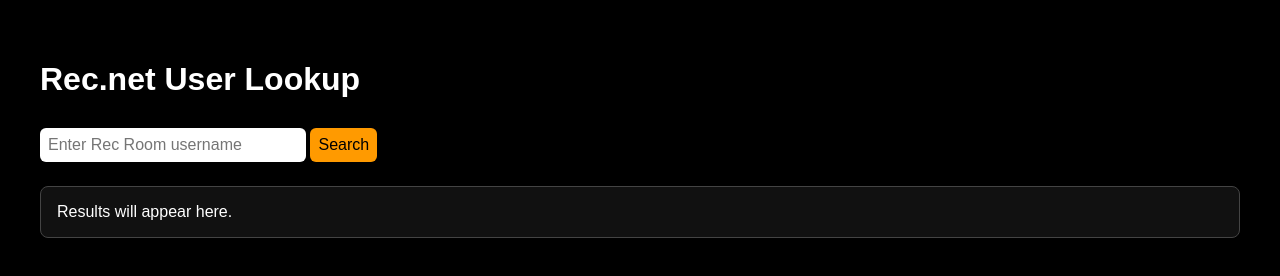
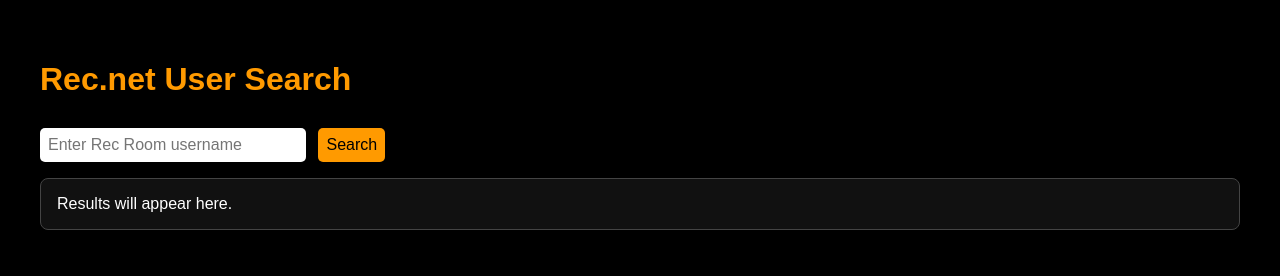
Before and after one commit to Laucs-sudo/RECNETDB, a plain HTML site: page index.html in a window 1280 px wide. Drawn offline with Linux system fonts and the light colour scheme.

Commit message:
Update index.html

```diff
--- a/index.html
+++ b/index.html
@@ -2,20 +2,23 @@
 <html lang="en">
 <head>
   <meta charset="UTF-8">
-  <title>Rec.net Public API Search</title>
+  <title>Rec.net User Search</title>
   <style>
     body {
       font-family: Arial, sans-serif;
+      background-color: #000;
+      color: #fff;
       padding: 2em;
-      background: #000;
-      color: #fff;
+    }
+    h1 {
+      color: #ff9a00;
     }
     input, button {
+      font-size: 1em;
       padding: 0.5em;
-      font-size: 1em;
-      margin: 0.5em 0;
-      border-radius: 6px;
+      margin-top: 0.5em;
       border: none;
+      border-radius: 5px;
     }
     input {
       width: 250px;
@@ -24,6 +27,7 @@
       background-color: #ff9a00;
       color: #000;
       cursor: pointer;
+      margin-left: 0.5em;
     }
     button:hover {
       background-color: #ffaa33;
@@ -31,15 +35,14 @@
     #output {
       margin-top: 1em;
       padding: 1em;
-      background: #111;
+      background-color: #111;
       border: 1px solid #444;
       border-radius: 8px;
-      white-space: pre-wrap;
     }
   </style>
 </head>
 <body>
-  <h1>Rec.net User Lookup</h1>
+  <h1>Rec.net User Search</h1>
   <input type="text" id="usernameInput" placeholder="Enter Rec Room username">
   <button onclick="searchRecNet()">Search</button>
 
@@ -57,14 +60,15 @@
 
       output.textContent = "🔍 Searching...";
 
-      const proxy = "https://corsproxy.io/?";
-      const apiURL = `https://apim.rec.net/accounts/account/search?name=${encodeURIComponent(name)}`;
+      const apiKey = "5db1df5e";
+      const apiURL = `https://apim.rec.net/accounts/account/search?name=${encodeURIComponent(name)}&apikey=${apiKey}`;
+      const proxyURL = `https://corsproxy.io/?${encodeURIComponent(apiURL)}`;
 
       try {
-        const response = await fetch(proxy + apiURL, {
+        const response = await fetch(proxyURL, {
           method: "GET",
           headers: {
-            "accept": "application/json"
+            "Accept": "application/json"
           }
         });
 
@@ -85,6 +89,7 @@
             🧩 <strong>Account ID:</strong> ${user.accountId}
           `;
         }
+
       } catch (err) {
         output.textContent = `🚫 Error: ${err.message}`;
       }
```
